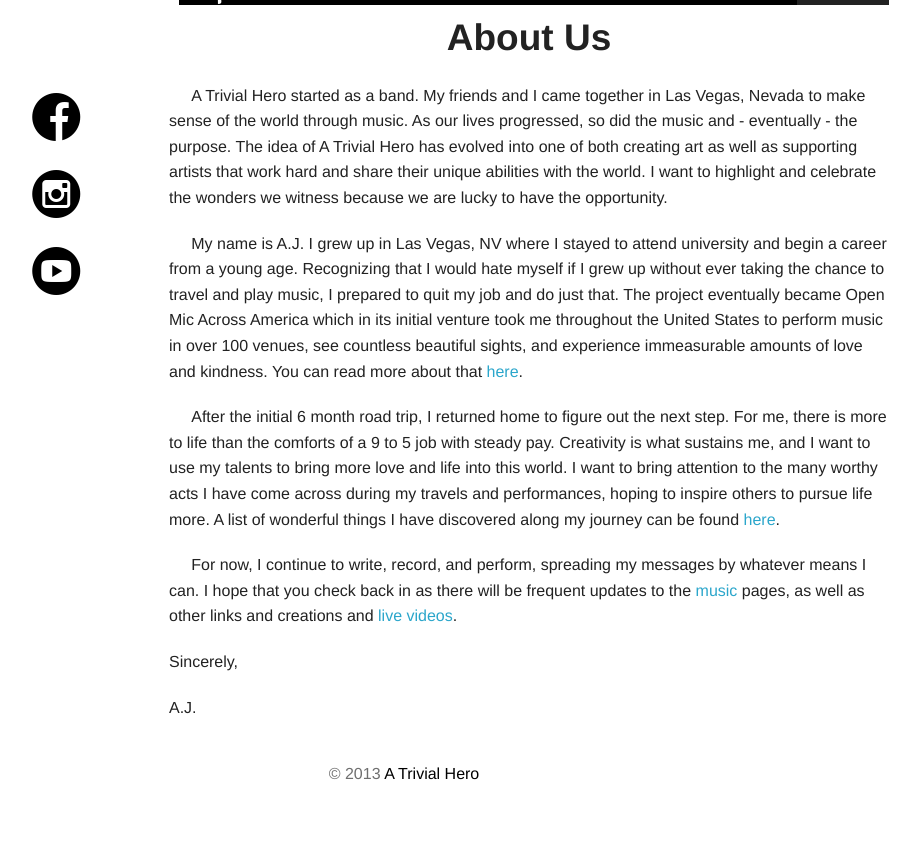
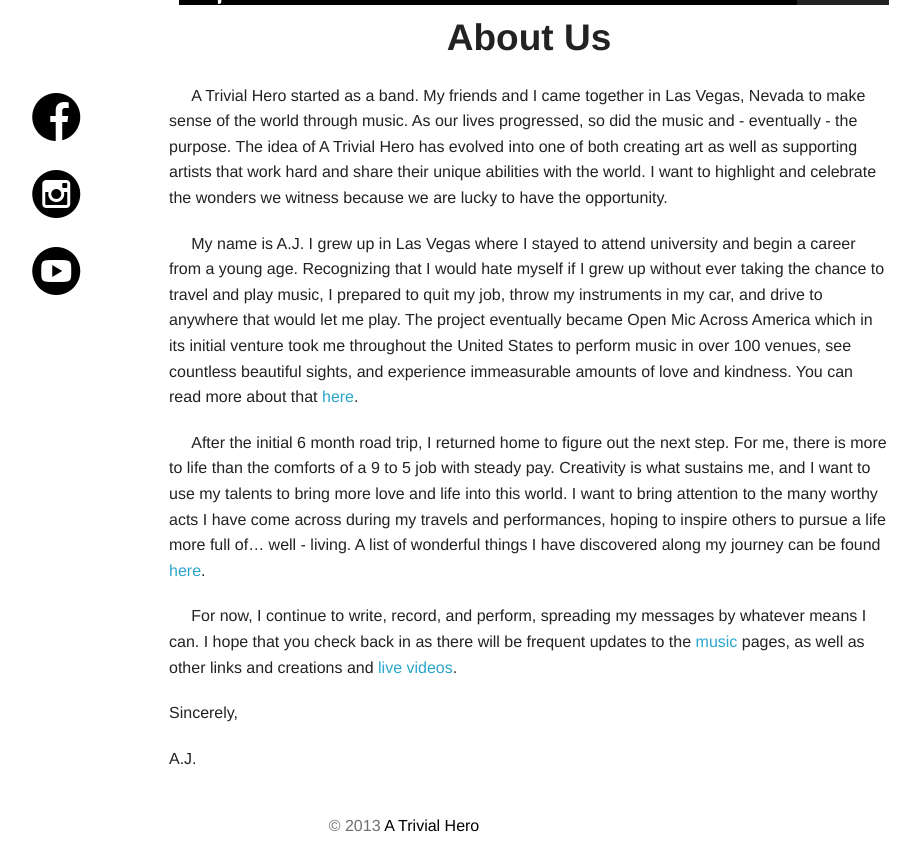
Before and after one commit to atrivialhero/atrivialhero.github.io, a Jekyll site: the page built from learn.md, in a window 1280 px wide, cut to the strip 244-1089 px from the top of the page. Shown: the whole strip, without its empty margins (236-1156 px from the left). Built offline with Jekyll 4.4.1, drawn with Linux system fonts in a browser that asks for light colours; some web fonts are replaced; Markdown is read by kramdown in place of the engine named in the settings; before the commit the page ends 1038 px from its top, so only the background shows below that.

Commit message:
Update learn.md

```diff
--- a/learn.md
+++ b/learn.md
@@ -12,9 +12,9 @@ About Us
 
 &nbsp;&nbsp;&nbsp;&nbsp;&nbsp;A Trivial Hero started as a band. My friends and I came together in Las Vegas, Nevada to make sense of the world through music. As our lives progressed, so did the music and - eventually - the purpose. The idea of A Trivial Hero has evolved into one of both creating art as well as supporting artists that work hard and share their unique abilities with the world. I want to highlight and celebrate the wonders we witness because we are lucky to have the opportunity.
 
-&nbsp;&nbsp;&nbsp;&nbsp;&nbsp;My name is A.J. I grew up in Las Vegas, NV where I stayed to attend university and begin a career from a young age. Recognizing that I would hate myself if I grew up without ever taking the chance to travel and play music, I prepared to quit my job and do just that. The project eventually became Open Mic Across America which in its initial venture took me throughout the United States to perform music in over 100 venues, see countless beautiful sights, and experience immeasurable amounts of love and kindness. You can read more about that <a href="http://atrivialhero.com/tour.html">here</a>.
+&nbsp;&nbsp;&nbsp;&nbsp;&nbsp;My name is A.J. I grew up in Las Vegas where I stayed to attend university and begin a career from a young age. Recognizing that I would hate myself if I grew up without ever taking the chance to travel and play music, I prepared to quit my job, throw my instruments in my car, and drive to anywhere that would let me play. The project eventually became Open Mic Across America which in its initial venture took me throughout the United States to perform music in over 100 venues, see countless beautiful sights, and experience immeasurable amounts of love and kindness. You can read more about that <a href="http://atrivialhero.com/tour.html">here</a>.
 
-&nbsp;&nbsp;&nbsp;&nbsp;&nbsp;After the initial 6 month road trip, I returned home to figure out the next step. For me, there is more to life than the comforts of a 9 to 5 job with steady pay. Creativity is what sustains me, and I want to use my talents to bring more love and life into this world. I want to bring attention to the many worthy acts I have come across during my travels and performances, hoping to inspire others to pursue life more. A list of wonderful things I have discovered along my journey can be found <a href="http://www.atrivialhero.com/love">here</a>.
+&nbsp;&nbsp;&nbsp;&nbsp;&nbsp;After the initial 6 month road trip, I returned home to figure out the next step. For me, there is more to life than the comforts of a 9 to 5 job with steady pay. Creativity is what sustains me, and I want to use my talents to bring more love and life into this world. I want to bring attention to the many worthy acts I have come across during my travels and performances, hoping to inspire others to pursue a life more full of... well - living. A list of wonderful things I have discovered along my journey can be found <a href="http://www.atrivialhero.com/love">here</a>.
 
 &nbsp;&nbsp;&nbsp;&nbsp;&nbsp;For now, I continue to write, record, and perform, spreading my messages by whatever means I can. I hope that you check back in as there will be frequent updates to the <a href="http://www.atrivialhero.com">music</a> pages, as well as other links and creations and <a href="http://www.atrivialhero.com/live">live videos</a>.
 
```
